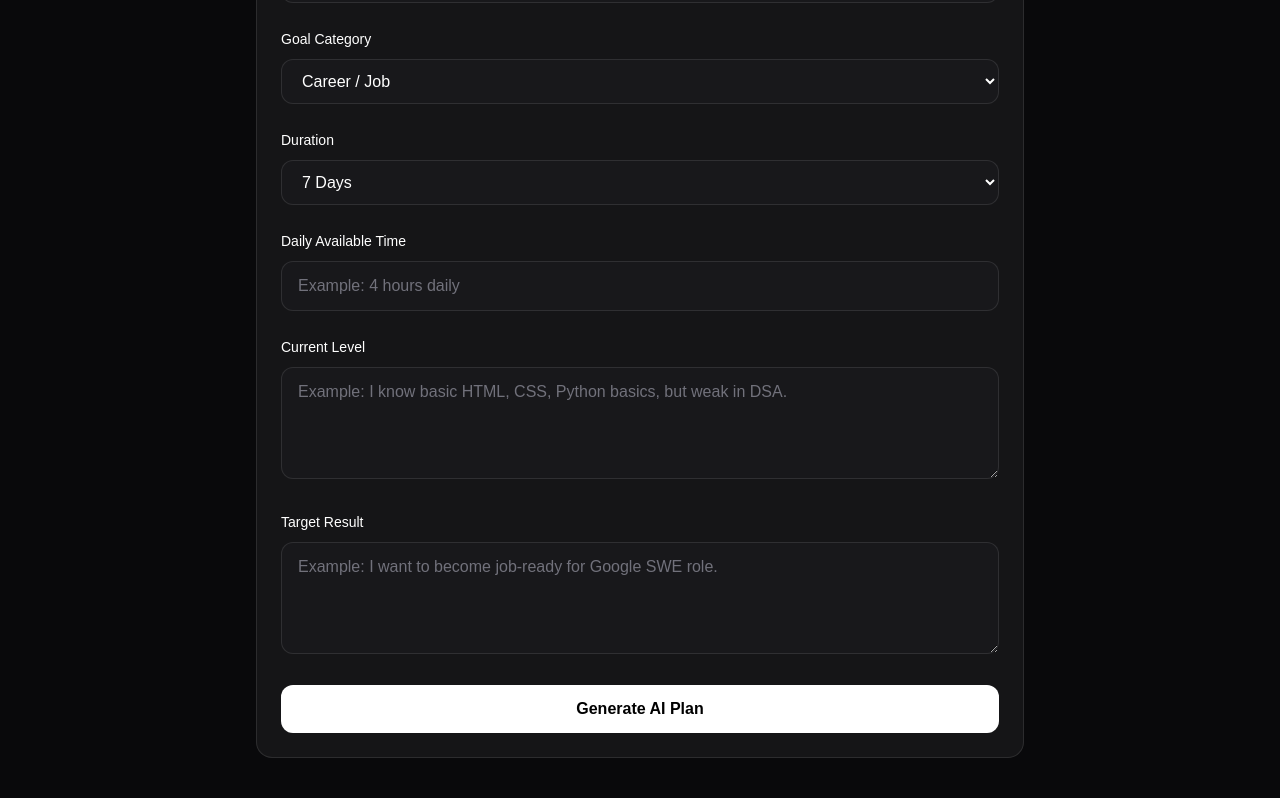
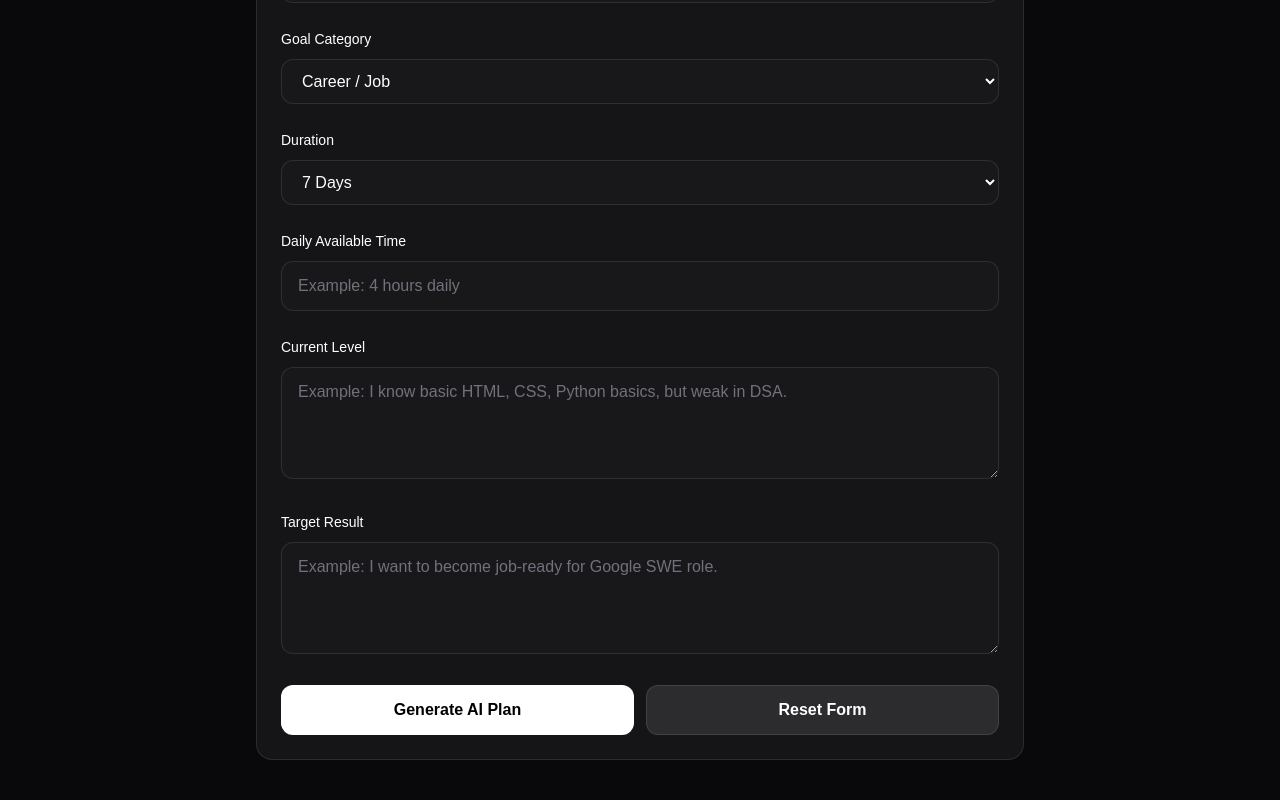
Before and after one commit to shubhamdey665-coder/GoalNow-AI, a Next.js app: page /goals/new in a window 1280 px wide. Shown: the part 799-1599 px from the top of the page. Built offline with nearby package versions, Linux system fonts and the light colour scheme.

Commit message:
add reset form on create new goal

```diff
--- a/src/app/goals/new/page.tsx
+++ b/src/app/goals/new/page.tsx
@@ -64,6 +64,17 @@ export default function NewGoalPage() {
     }
 
   setMessage("Template filled. You can edit it or generate the plan.");
+  setPlan([]);
+  setCompletedTasks([]);
+}
+  function resetForm() {
+    setGoalName("");
+    setCategory("Career / Job");
+    setDuration("7 Days");
+    setDailyTime("");
+    setCurrentLevel("");
+    setTargetResult("");
+    setMessage("");
     setPlan([]);
     setCompletedTasks([]);
   }
@@ -303,13 +314,23 @@ export default function NewGoalPage() {
             />
           </div>
 
+          <div className="grid gap-3 md:grid-cols-2">
             <button
               type="button"
               onClick={handleGeneratePlan}
-            className="w-full rounded-xl bg-white px-5 py-3 font-semibold text-black transition hover:bg-zinc-200"
+              className="rounded-xl bg-white px-5 py-3 font-semibold text-black transition hover:bg-zinc-200"
             >
               Generate AI Plan
             </button>
+
+            <button
+              type="button"
+              onClick={resetForm}
+              className="rounded-xl border border-white/10 bg-white/10 px-5 py-3 font-semibold text-white transition hover:bg-white/20"
+            >
+              Reset Form
+            </button>
+          </div>
 
           {message && (
             <div className="rounded-xl border border-blue-400/30 bg-blue-400/10 p-4 text-sm text-blue-200">
```
Lines whose indentation alone changed are shown as unchanged.
